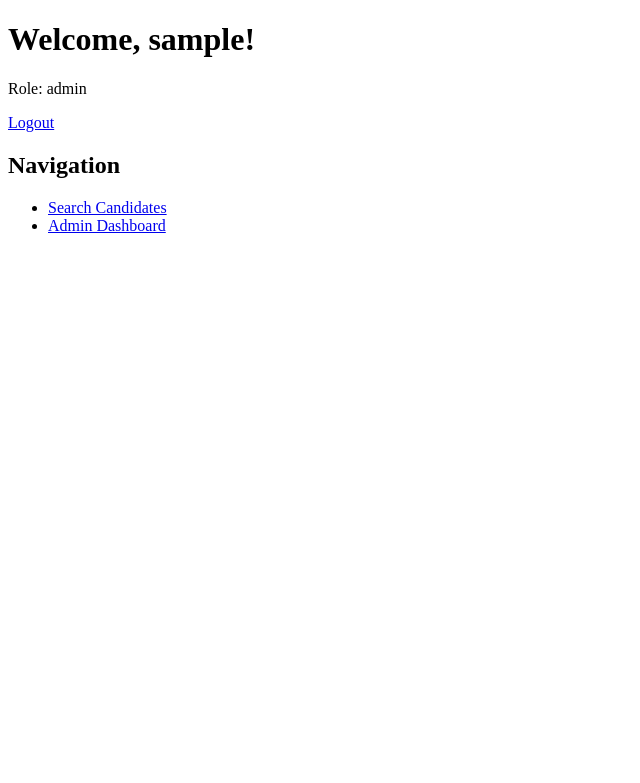
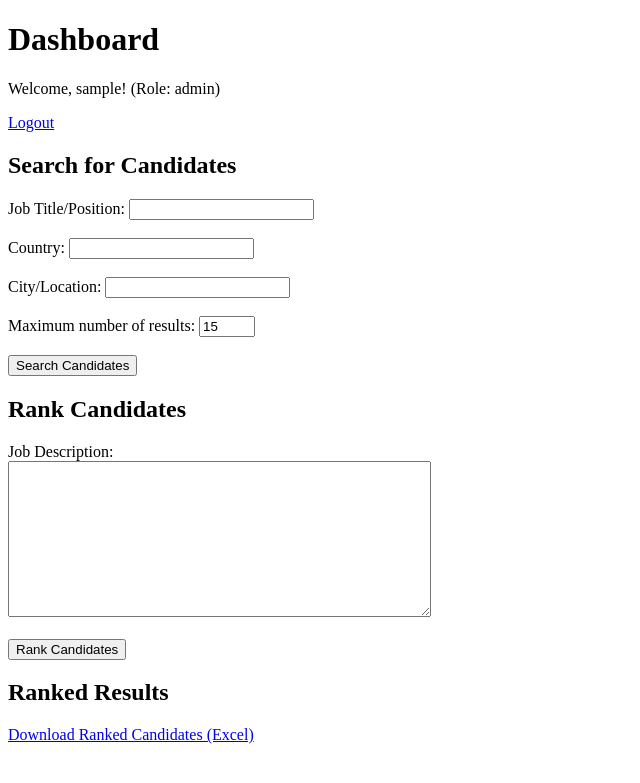
Before and after one commit to MNCEDISIMNCWABE/exec-search, a Flask app: page /dashboard in a window 1280 px wide. Shown: the top 783 px of the page, without its empty margins (0-640 px from the left). Run offline with Flask 3, Linux system fonts and the light colour scheme; the visitor is signed in with stand-in values (Sample User, id 1).

Commit message:
Update dashboard.html

```diff
--- a/templates/dashboard.html
+++ b/templates/dashboard.html
@@ -6,15 +6,28 @@
     <title>Dashboard</title>
 </head>
 <body>
-    <h1>Welcome, {{ username }}!</h1>
-    <p>Role: {{ user_role }}</p>
+    <h1>Dashboard</h1>
+    <p>Welcome, {{ username }}! (Role: {{ user_role }})</p>
     <a href="/logout">Logout</a>
-    <h2>Navigation</h2>
-    <ul>
-        <li><a href="/search">Search Candidates</a></li>
-        {% if user_role == 'admin' %}
-            <li><a href="/admin">Admin Dashboard</a></li>
-        {% endif %}
-    </ul>
+    <h2>Search for Candidates</h2>
+    <form action="/search" method="post">
+        <label for="query">Job Title/Position:</label>
+        <input type="text" id="query" name="query" required><br><br>
+        <label for="country">Country:</label>
+        <input type="text" id="country" name="country"><br><br>
+        <label for="location">City/Location:</label>
+        <input type="text" id="location" name="location"><br><br>
+        <label for="max_results">Maximum number of results:</label>
+        <input type="number" id="max_results" name="max_results" value="15" min="5" max="50"><br><br>
+        <button type="submit">Search Candidates</button>
+    </form>
+    <h2>Rank Candidates</h2>
+    <form action="/rank" method="post">
+        <label for="job_description">Job Description:</label><br>
+        <textarea id="job_description" name="job_description" rows="10" cols="50" required></textarea><br><br>
+        <button type="submit">Rank Candidates</button>
+    </form>
+    <h2>Ranked Results</h2>
+    <a href="/download">Download Ranked Candidates (Excel)</a>
 </body>
 </html>
```
